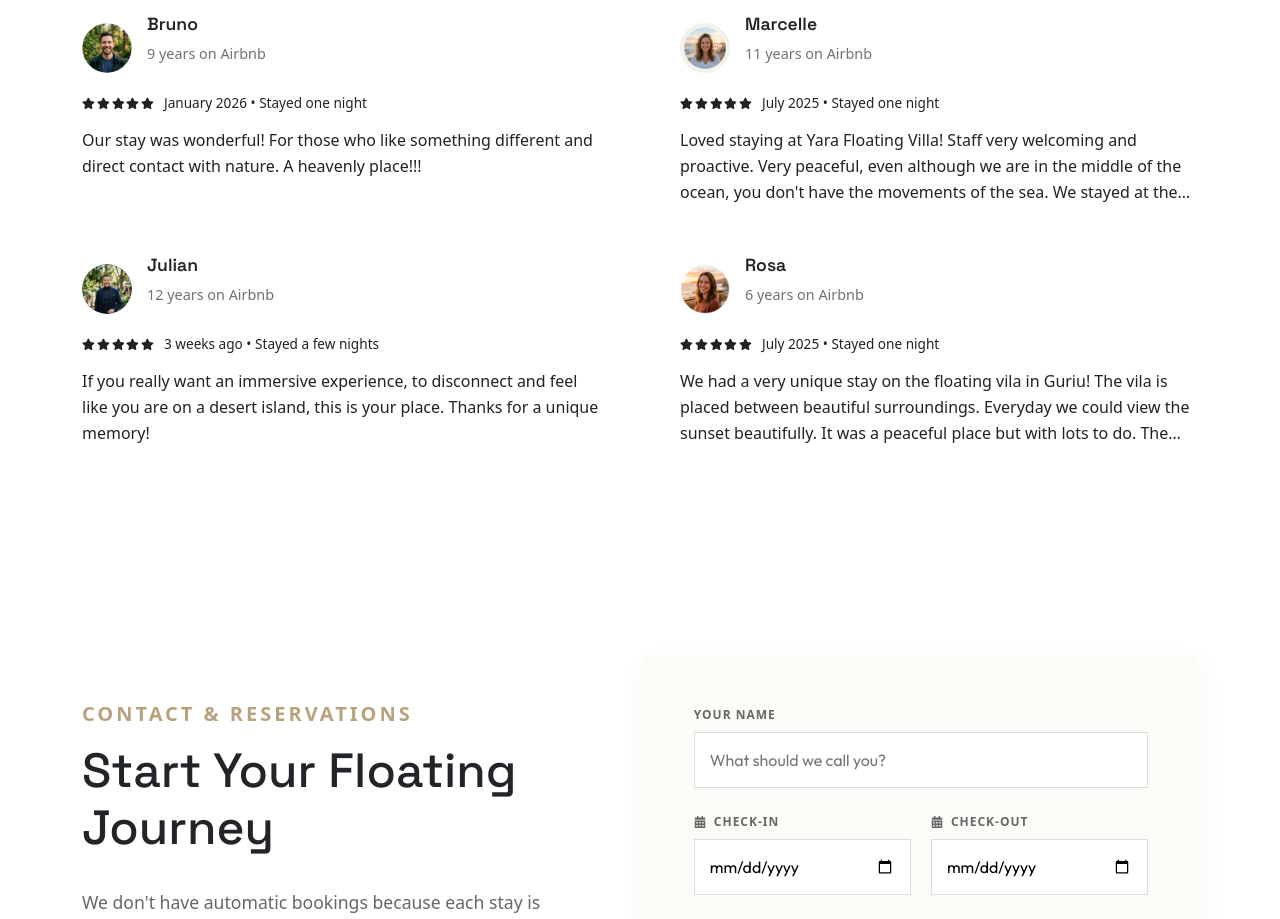
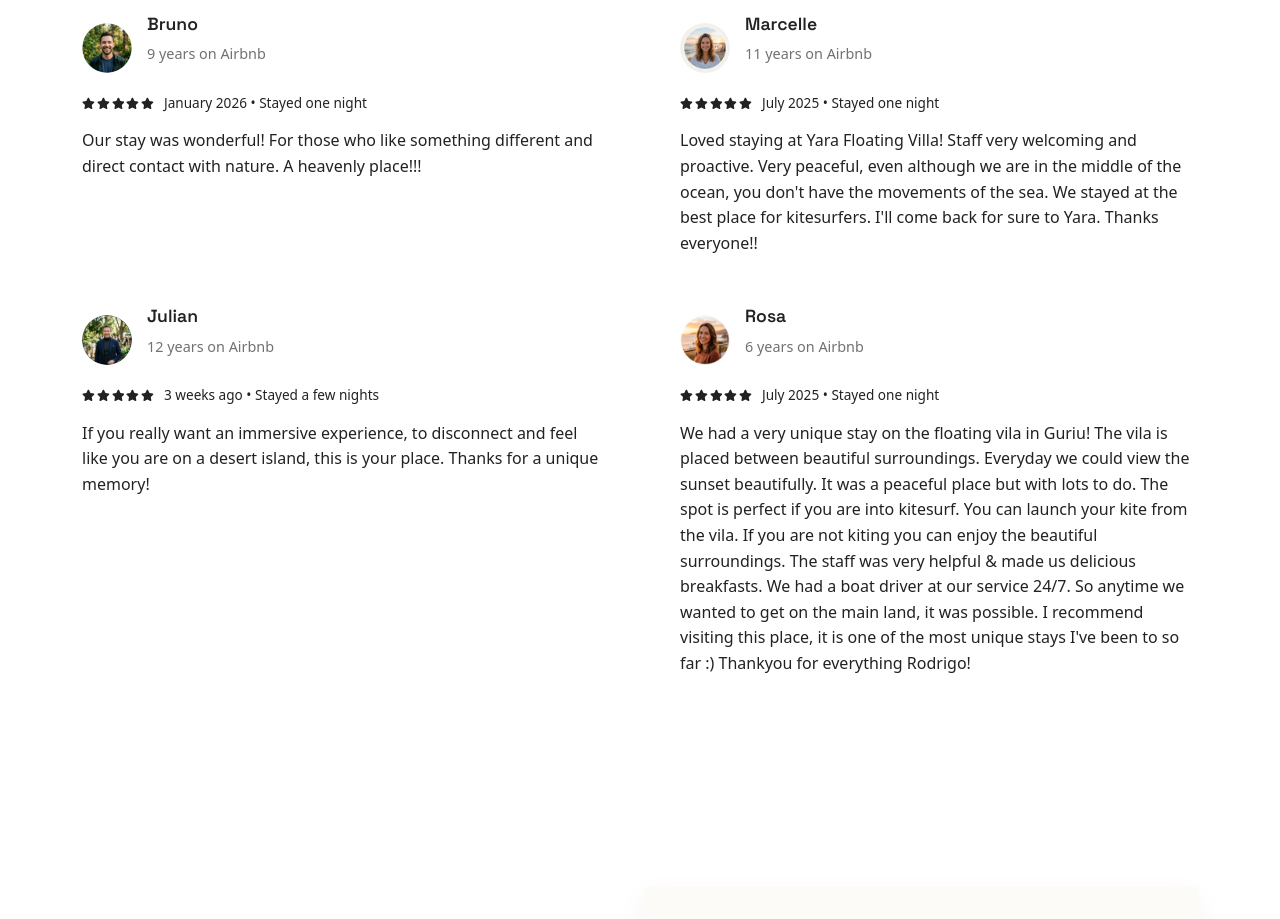
Before and after one commit to JohnSilvaDev/Yara-villa, a React (Create React App) app in the folder client/: page /pt in a window 1280 px wide. Shown: the part 5360-6279 px from the top of the page. Built offline with nearby package versions, Linux system fonts and the light colour scheme; a web font is replaced by a local one.

Commit message:
feat: add styles for Testimonials component grid and card layout

```diff
--- a/client/src/components/Testimonials/Testimonials.module.css
+++ b/client/src/components/Testimonials/Testimonials.module.css
@@ -75,10 +75,6 @@
   line-height: 1.6;
   font-size: 1rem;
   margin-bottom: 10px;
-  display: -webkit-box;
-  -webkit-line-clamp: 3;
-  -webkit-box-orient: vertical;
-  overflow: hidden;
 }
 
 .showMore {
```
